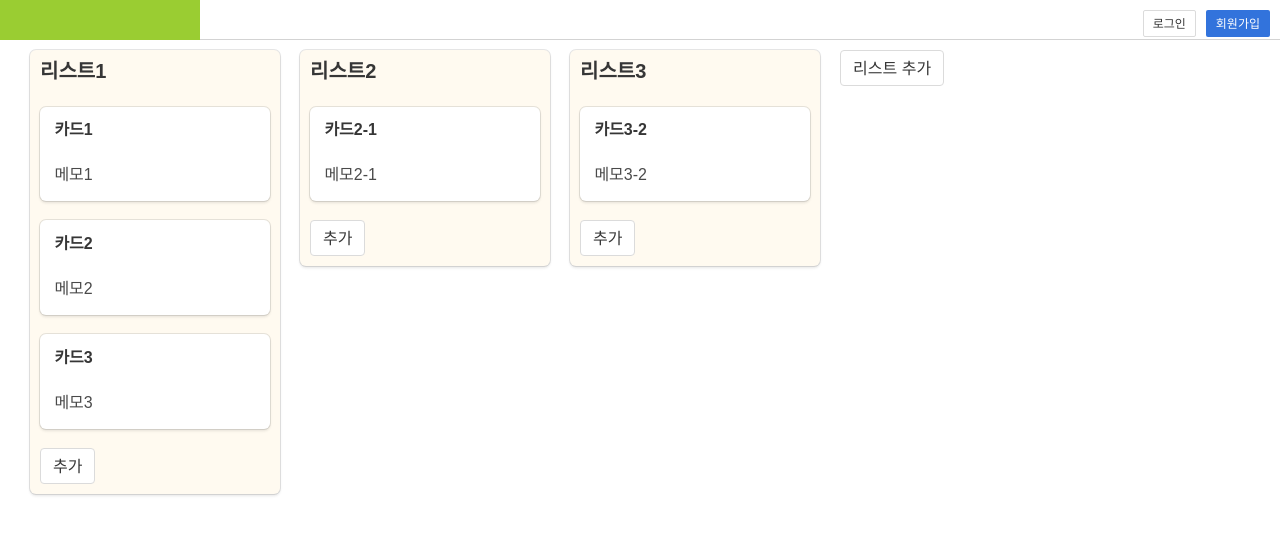
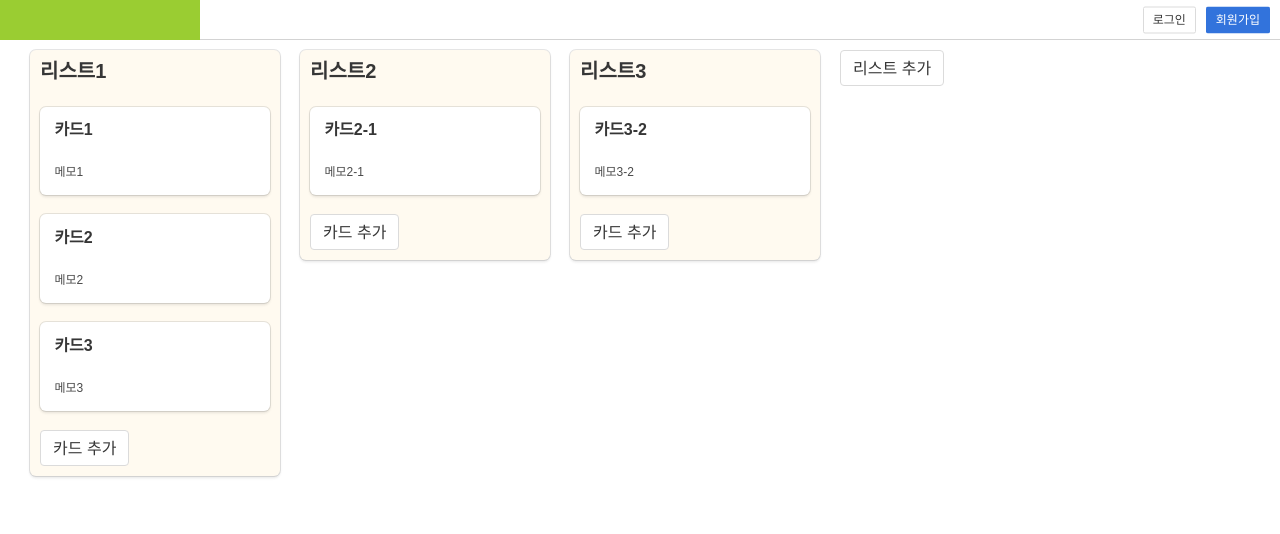
Before and after one commit to jeonsoeun/react-kanbanboard, a React (Create React App) app: page / in a window 1280 px wide. Shown: the top 534 px of the page. Built offline with nearby package versions, Linux system fonts and the light colour scheme.

Commit message:
카드 추가

```diff
--- a/src/Banner.css
+++ b/src/Banner.css
@@ -18,8 +18,8 @@
 .is-logged-in{
   float: right;
   position: relative;
-  bottom: 0px;
-  margin-top: 10px;
+  top: 50%;
+  transform: translateY(-50%);
 }
 
 .login, .join-in, .user-profile, .user-name{
--- a/src/Board.js
+++ b/src/Board.js
@@ -2,6 +2,11 @@ import React, { Component } from 'react';
 import List from './List';
 
 class Board extends Component {
+  constructor(props){
+    super(props);
+    this.addNewCard = this.addNewCard.bind(this);
+  }
+
   state = {
     lists: [
       {
@@ -50,19 +55,33 @@ class Board extends Component {
       }
     ],
 
-    listCount:3
+    listCount:3,
+    cardCount:5
   }
 
   addNewList = () => {
-    const listCount = this.state.listCount;
+    const newListCount = this.state.listCount+1;
     this.setState({
-      listCount:this.state.listCount +1,
+      listCount:newListCount,
       lists:this.state.lists.concat({
-        _id:listCount+1,
+        _id:newListCount,
         title:"새 리스트"
       })
     })
     console.log(this.state.cards);
+  }
+
+  addNewCard(listId, title, memo) {
+    const newCardCount = this.state.cardCount+1;
+    this.setState({
+      cardCount:newCardCount,
+      cards:this.state.cards.concat({
+        _id:newCardCount,
+        _listID:listId,
+        title:title,
+        memo:memo
+      })
+    })
   }
 
   render() {
@@ -70,11 +89,16 @@ class Board extends Component {
       <div className="Board">
         {
           this.state.lists.map(list => (
-            <List key={list._id} title={list.title} cards={
-              this.state.cards.filter(card => (
-                card._listID === list._id
-              ))
-            } />
+            <List key={list._id}
+                  listId={list._id}
+                  title={list.title}
+                  cards={
+                    this.state.cards.filter(card => (
+                    card._listID === list._id
+                  ))
+                  }
+                  addNewCard={this.addNewCard}
+            />
           ))
         }
         <button className="button is-outlined" onClick={this.addNewList}>리스트 추가</button>
--- a/src/Card.js
+++ b/src/Card.js
@@ -3,8 +3,8 @@ import React from 'react';
 function Card(props){
   return(
     <div className="Card box">
-      <h3 className="title is-size-6">{props.title}</h3>
-      <p className="memo">{props.memo}</p>
+      <h3 className="title is-6">{props.title}</h3>
+      <p className="memo is-size-7">{props.memo}</p>
     </div>
   )
 }
--- a/src/CardForm.js
+++ b/src/CardForm.js
@@ -2,26 +2,55 @@ import React from 'react';
 
 class CardForm extends React.Component {
   state = {
-    isFormVisible: false
+    isFormVisible: false,
+    title:"",
+    memo:""
   }
 
-  addCard = () => {
+  toggleForm = () => {
     this.setState(
       (state) => ({
-        isFormVisible: true
+        isFormVisible: !this.state.isFormVisible,
+        title:"",
+        memo:""
       })
     )
   }
 
+  handleTitle = (event) => {
+    this.setState({
+      title:event.target.value
+    })
+  }
+
+  handleMemo = (event) => {
+    this.setState({
+      memo:event.target.value
+    })
+  }
+
+  addCard = () => {
+    this.props.addNewCard(this.props.listId, this.state.title, this.state.memo);
+  }
+
   render() {
     let isFormVisible = this.state.isFormVisible;
+    const addButton = (
+      <button className="button is-outlined" onClick={this.toggleForm}>카드 추가</button>
+    )
+    let inputForm = (
+      <div className="input-form">
+        <input className="input is-primary card-title" type="text" placeholder="Title" onChange={this.handleTitle}/>
+        <textarea className="textarea is-primary card-Memo" type="text" placeholder="Memo" onChange={this.handleMemo}/>
+        <button className="button is-primary add-btn" onClick={this.addCard}>추가</button>
+        <button className="button is-outlined cancel-btn" onClick={this.toggleForm}>취소</button>
+      </div>
+    )
     return (
       <div className="CardForm">
-        {isFormVisible ? (
-          <p>Form</p>
-        ) : (
-            <button className="button is-outlined" onClick={this.addCard}>추가</button>
-        )}
+        {
+          isFormVisible ? (inputForm) : (addButton)
+        }
       </div>
     )
   }
--- a/src/List.js
+++ b/src/List.js
@@ -1,4 +1,4 @@
-import React, { Component } from 'react'
+import React from 'react'
 import Card from './Card'
 import CardFrom from './CardForm'
 
@@ -12,9 +12,8 @@ function List(props) {
             <Card key={card._id} title={card.title} memo={card.memo} />
           ))
         }
-        <CardFrom />
+        <CardFrom listId={props.listId} addNewCard={props.addNewCard}/>
       </div>
-
     </div>
   )
 }
--- a/src/index.css
+++ b/src/index.css
@@ -24,3 +24,8 @@ body {
   margin-bottom:1.2rem;
   padding:0.9rem;
 }
+
+.add-btn, .cancel-btn{
+  margin-right: 10px;
+  margin-top:10px;
+}
```
